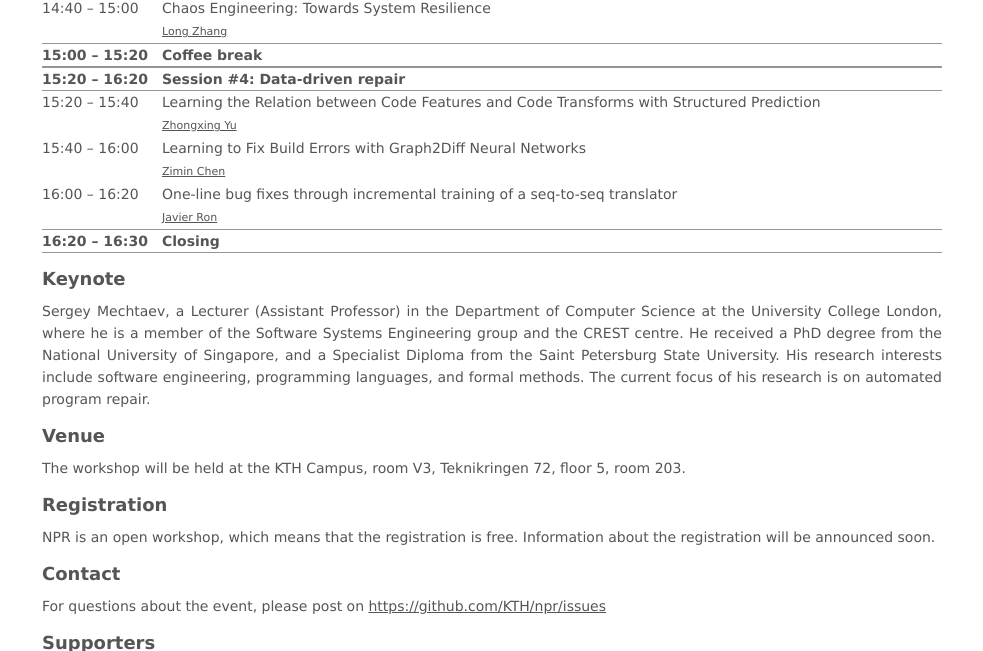
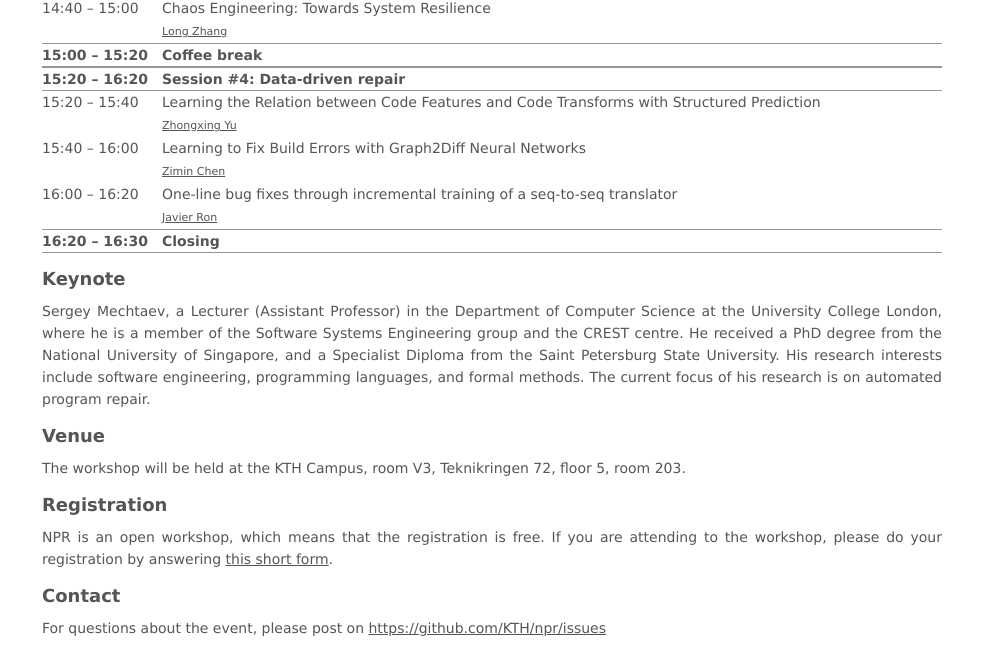
Before and after one commit to KTH/npr, a plain HTML site: page index.html in a window 1280 px wide. Shown: the part 1151-1802 px from the top of the page, without its empty margins (148-1131 px from the left). Drawn offline with Linux system fonts and the light colour scheme.

Commit message:
Add link for registration

```diff
--- a/index.html
+++ b/index.html
@@ -150,7 +150,7 @@
         </section>
         <section id="registration">
             <h1>Registration</h1>
-            NPR is an open workshop, which means that the registration is free. Information about the registration will be announced soon.
+            NPR is an open workshop, which means that the registration is free. If you are attending to the workshop, please do your registration by answering <a href="https://www.kth.se/form/npr2020" target="_blank">this short form</a>.
         </section>
         <section id="contact">
             <h1>Contact</h1>
```
